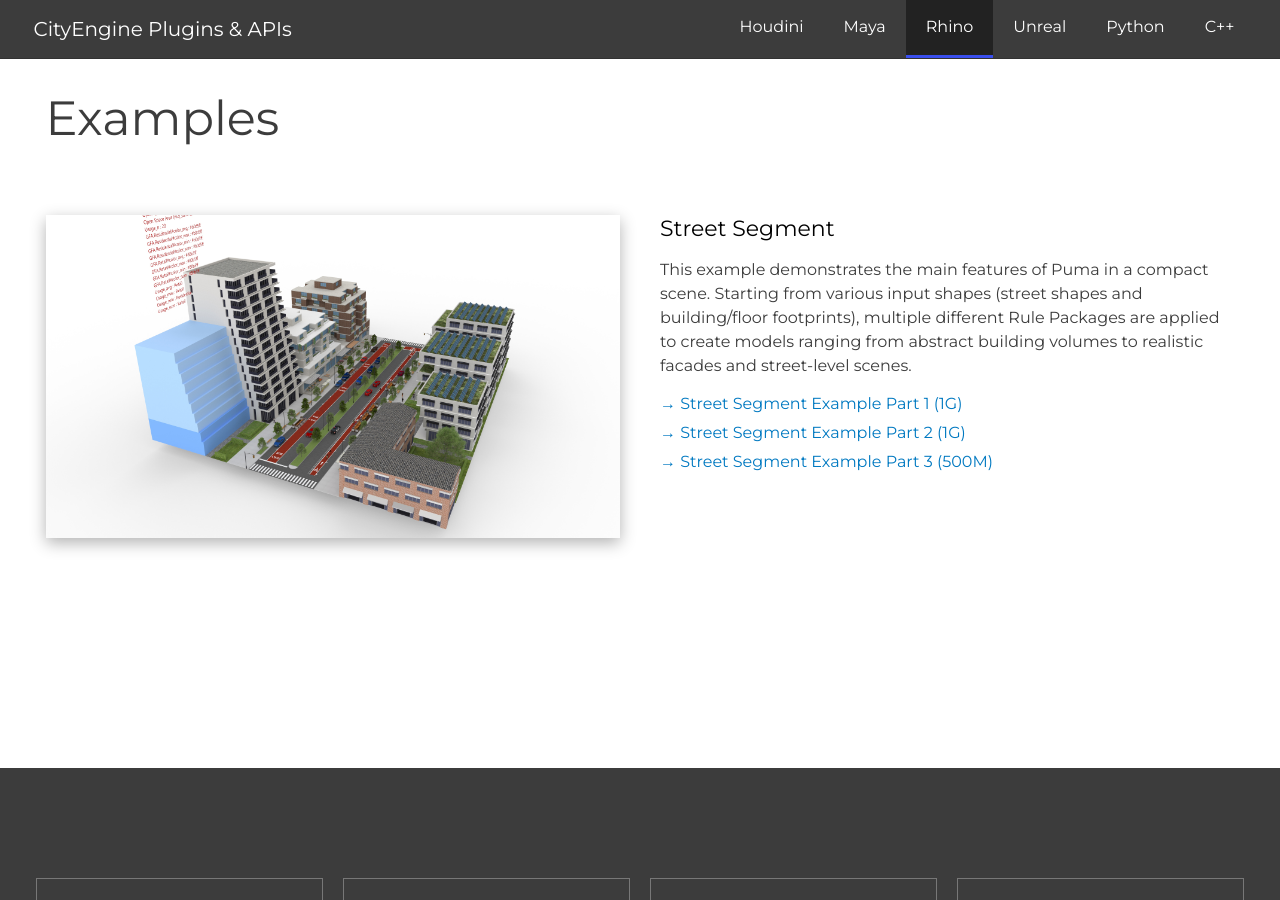
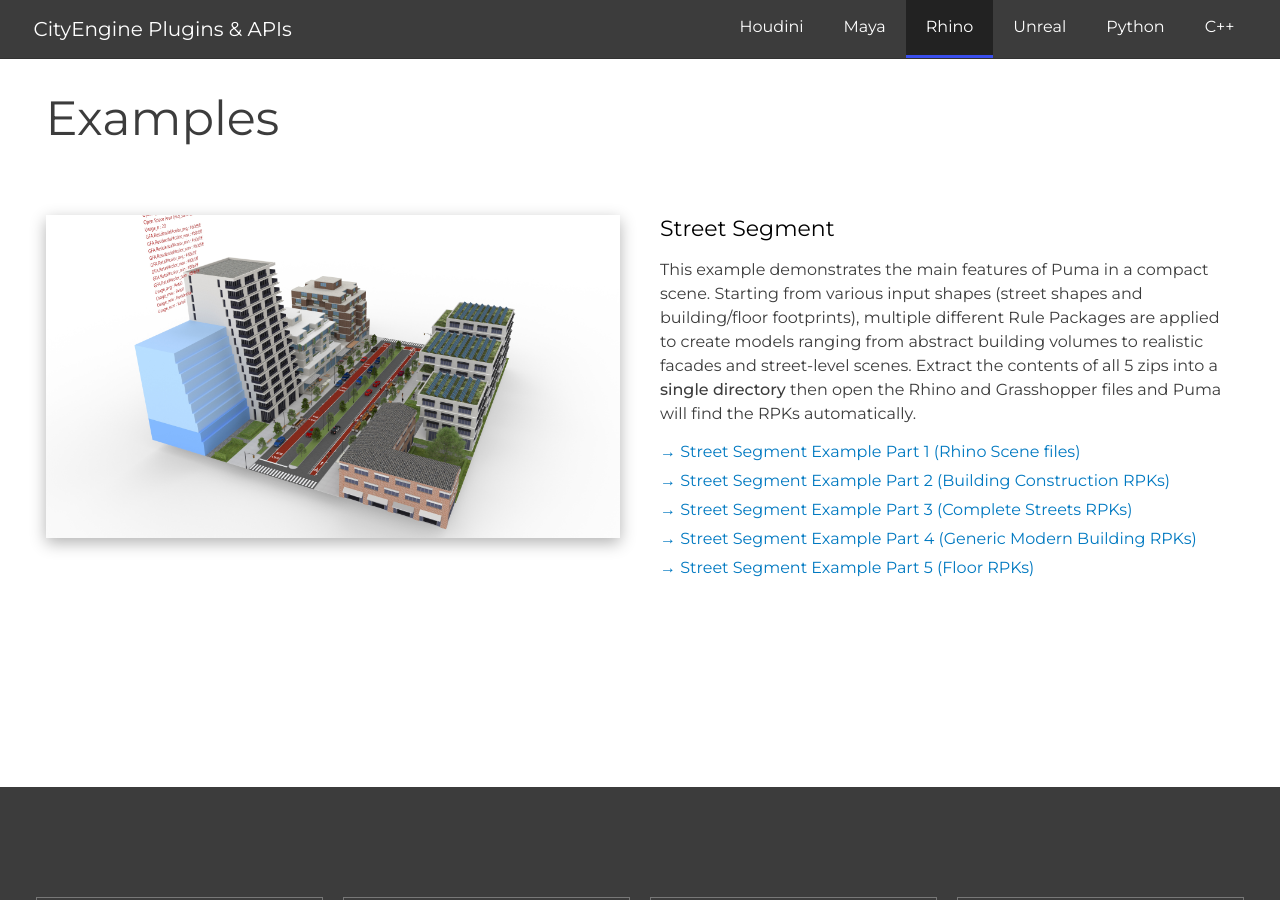
Before and after one commit to Esri/cityengine, a Jekyll site: the page built from _plugins/puma.md, in a window 1280 px wide and 900 px high, scrolled down 2955 px. Built offline with Jekyll 4.4.1, drawn with Linux system fonts in a browser that asks for light colours.

Commit message:
Simplify Puma example download

```diff
--- a/_plugins/puma.md
+++ b/_plugins/puma.md
@@ -44,15 +44,19 @@ ressource-3-link-url: https://github.com/esri/puma
 examples:
 
   - title: Street Segment
-    text: This example demonstrates the main features of Puma in a compact scene. Starting from various input shapes (street shapes and building/floor footprints), multiple different Rule Packages are applied to create models ranging from abstract building volumes to realistic facades and street-level scenes.
+    text: This example demonstrates the main features of Puma in a compact scene. Starting from various input shapes (street shapes and building/floor footprints), multiple different Rule Packages are applied to create models ranging from abstract building volumes to realistic facades and street-level scenes. Extract the contents of all 5 zips into a <strong>single directory</strong> then open the Rhino and Grasshopper files and Puma will find the RPKs automatically.
 
     files:
-      - title: Street Segment Example Part 1 (1G)
-        link: https://github.com/Esri/puma/releases/download/v1.0.0/puma_street_segment_example_v1.zip.001
-      - title: Street Segment Example Part 2 (1G)
-        link: https://github.com/Esri/puma/releases/download/v1.0.0/puma_street_segment_example_v1.zip.002
-      - title: Street Segment Example Part 3 (500M)
-        link: https://github.com/Esri/puma/releases/download/v1.0.0/puma_street_segment_example_v1.zip.003
+      - title: Street Segment Example Part 1 (Rhino Scene files)
+        link: https://github.com/Esri/puma/releases/download/v1.0.0/Puma_Street_Segment_Example_Part_1_Rhino.Files.zip
+      - title: Street Segment Example Part 2 (Building Construction RPKs)
+        link: https://github.com/Esri/puma/releases/download/v1.0.0/Puma_Street_Segment_Example_Part_2_Building_Construction_RPKs.zip
+      - title: Street Segment Example Part 3 (Complete Streets RPKs)
+        link: https://github.com/Esri/puma/releases/download/v1.0.0/Puma_Street_Segment_Example_Part_3_Complete_Street_RPKs.zip
+      - title: Street Segment Example Part 4 (Generic Modern Building RPKs)
+        link: https://github.com/Esri/puma/releases/download/v1.0.0/Puma_Street_Segment_Example_Part_4_Generic_Modern_Building_RPKs.zip
+      - title: Street Segment Example Part 5 (Floor RPKs)
+        link: https://github.com/Esri/puma/releases/download/v1.0.0/Puma_Street_Segment_Example_Part_5_Floor_RPKs.zip
 
     images:
       - image-name: puma_street_segment_overview_1920x1080.jpg
```
